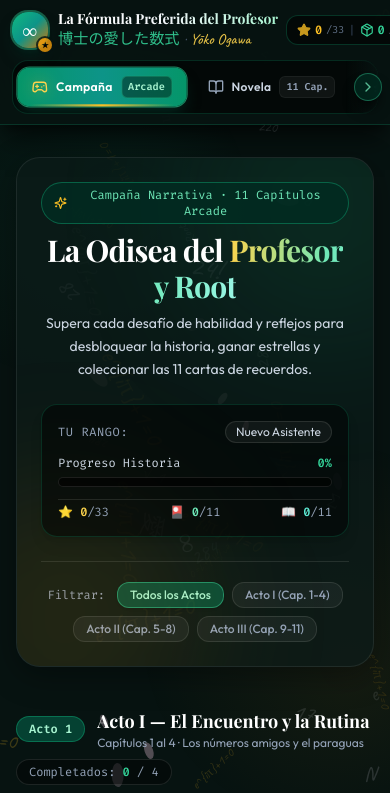
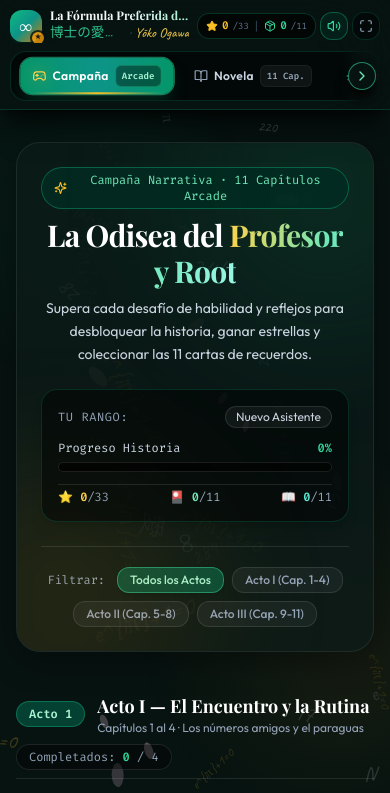
Before and after one commit to Elubiz-Dev/-La-F-rmula-Preferida-del-Profesor-game, a React (Vite) app: page / in a window 390 px wide. Shown: the top 793 px of the page. Built offline with nearby package versions, Linux system fonts and the light colour scheme; a web font is replaced by a local one.

Commit message:
fix(navbar): solucionar desbordamiento en movil, evitar desplazamiento horizontal de la pagina y ajustar visualizacion de pestanas

```diff
--- a/src/components/Navbar.jsx
+++ b/src/components/Navbar.jsx
@@ -33,13 +33,13 @@ export const Navbar = ({ activeTab, setActiveTab, soundEnabled, toggleSoundHandl
     { id: 'quiz', label: 'Trivia', icon: Award, badge: 'Diploma' },
   ];
 
-  // Chequear límites de scroll horizontal
+  // Chequear límites de scroll horizontal estrictamente dentro del contenedor
   const updateScrollIndicators = useCallback(() => {
     const el = scrollContainerRef.current;
     if (!el) return;
     const { scrollLeft, scrollWidth, clientWidth } = el;
-    setCanScrollLeft(scrollLeft > 4);
-    setCanScrollRight(scrollLeft + clientWidth < scrollWidth - 4);
+    setCanScrollLeft(scrollLeft > 6);
+    setCanScrollRight(scrollLeft + clientWidth < scrollWidth - 6);
   }, []);
 
   useEffect(() => {
@@ -60,14 +60,18 @@ export const Navbar = ({ activeTab, setActiveTab, soundEnabled, toggleSoundHandl
     };
   }, [updateScrollIndicators]);
 
-  // Centrar pestaña activa al cambiar o cargar
+  // Centrar pestaña activa usando scrollTo del contenedor para evitar desplazar la ventana del navegador
   useEffect(() => {
+    const container = scrollContainerRef.current;
     const activeEl = tabRefs.current[activeTab];
-    if (activeEl && scrollContainerRef.current) {
-      activeEl.scrollIntoView({
-        behavior: 'smooth',
-        inline: 'center',
-        block: 'nearest'
+    if (activeEl && container) {
+      const containerRect = container.getBoundingClientRect();
+      const elRect = activeEl.getBoundingClientRect();
+      const targetScroll = container.scrollLeft + (elRect.left - containerRect.left) - (containerRect.width / 2) + (elRect.width / 2);
+
+      container.scrollTo({
+        left: Math.max(0, targetScroll),
+        behavior: 'smooth'
       });
     }
     updateScrollIndicators();
@@ -105,7 +109,6 @@ export const Navbar = ({ activeTab, setActiveTab, soundEnabled, toggleSoundHandl
   };
 
   const handleTabClick = (id) => {
-    // Si arrastró, evitar registrar click
     if (hasDraggedRef.current) {
       hasDraggedRef.current = false;
       return;
@@ -115,51 +118,51 @@ export const Navbar = ({ activeTab, setActiveTab, soundEnabled, toggleSoundHandl
   };
 
   return (
-    <header className="sticky top-0 z-50 bg-[#071311]/90 backdrop-blur-2xl border-b border-emerald-500/20 px-3 sm:px-5 py-2.5 sm:py-3 shadow-xl shadow-black/50 transition-all">
-      <div className="max-w-7xl mx-auto flex flex-col gap-2.5">
+    <header className="sticky top-0 z-50 bg-[#071311]/95 backdrop-blur-2xl border-b border-emerald-500/20 px-2.5 sm:px-5 py-2 sm:py-2.5 shadow-xl shadow-black/60 transition-all w-full max-w-full overflow-hidden">
+      <div className="max-w-7xl mx-auto flex flex-col gap-2 w-full min-w-0">
 
         {/* Fila Principal: Logo + Métricas y Controles */}
-        <div className="flex items-center justify-between gap-2 sm:gap-4">
+        <div className="flex items-center justify-between gap-2 w-full min-w-0">
 
-          {/* Logo & Título */}
+          {/* Logo & Título (Auto-adaptable a pantallas pequeñas) */}
           <div
             onClick={() => { playSound('click'); setActiveTab('campaign'); }}
-            className="flex items-center gap-2.5 sm:gap-3 cursor-pointer group select-none shrink-0"
+            className="flex items-center gap-2 sm:gap-3 cursor-pointer group select-none min-w-0 flex-1 overflow-hidden"
           >
-            <div className="relative">
-              <div className="w-9 h-9 sm:w-11 sm:h-11 rounded-2xl bg-gradient-to-br from-emerald-500 via-teal-600 to-amber-600 flex items-center justify-center shadow-lg shadow-emerald-950/60 ring-2 ring-emerald-400/40 text-white font-serif text-xl sm:text-2xl font-bold group-hover:scale-105 transition-transform">
+            <div className="relative shrink-0">
+              <div className="w-8 h-8 sm:w-10 sm:h-10 rounded-xl sm:rounded-2xl bg-gradient-to-br from-emerald-500 via-teal-600 to-amber-600 flex items-center justify-center shadow-lg shadow-emerald-950/60 ring-1.5 sm:ring-2 ring-emerald-400/40 text-white font-serif text-lg sm:text-2xl font-bold group-hover:scale-105 transition-transform">
                 <span>∞</span>
               </div>
-              <div className="absolute -bottom-1 -right-1 w-3.5 h-3.5 sm:w-4 sm:h-4 rounded-full bg-amber-500 ring-2 ring-[#071311] flex items-center justify-center text-[8px] sm:text-[9px] font-bold text-black animate-pulse">
+              <div className="absolute -bottom-0.5 -right-0.5 w-3 h-3 sm:w-3.5 sm:h-3.5 rounded-full bg-amber-500 ring-2 ring-[#071311] flex items-center justify-center text-[7px] sm:text-[8px] font-bold text-black animate-pulse">
                 ★
               </div>
             </div>
-            <div>
-              <h1 className="text-sm sm:text-base md:text-lg font-extrabold font-serif text-transparent bg-clip-text bg-gradient-to-r from-white via-slate-100 to-emerald-200 leading-tight">
+            <div className="min-w-0 flex-1">
+              <h1 className="text-xs sm:text-base md:text-lg font-extrabold font-serif text-transparent bg-clip-text bg-gradient-to-r from-white via-slate-100 to-emerald-200 leading-tight truncate">
                 La Fórmula Preferida del Profesor
               </h1>
-              <p className="text-[10px] sm:text-xs text-emerald-400/90 font-medium flex items-center gap-1 sm:gap-1.5" style={{ fontFamily: 'Caveat, cursive', fontSize: '0.95rem' }}>
-                <span>博士の愛した数式</span>
-                <span className="text-slate-600">·</span>
-                <span className="text-amber-300/90">Yōko Ogawa</span>
+              <p className="text-[10px] sm:text-xs text-emerald-400/90 font-medium flex items-center gap-1 truncate" style={{ fontFamily: 'Caveat, cursive', fontSize: '0.85rem' }}>
+                <span className="truncate">博士の愛した数式</span>
+                <span className="text-slate-600 shrink-0">·</span>
+                <span className="text-amber-300/90 shrink-0">Yōko Ogawa</span>
               </p>
             </div>
           </div>
 
-          {/* Estadísticas de jugador + Controles */}
-          <div className="flex items-center gap-1.5 sm:gap-2.5 shrink-0">
+          {/* Estadísticas de jugador + Controles (Compacto para móviles) */}
+          <div className="flex items-center gap-1 sm:gap-2 shrink-0">
             {/* Estrellas y cartas */}
-            <div className="flex items-center gap-1.5 sm:gap-2.5 px-2.5 sm:px-3 py-1.5 rounded-xl bg-black/50 border border-emerald-500/25 text-xs shadow-inner select-none">
-              <div className="flex items-center gap-1 text-amber-400 font-bold font-mono">
-                <Star className="w-3.5 h-3.5 fill-amber-400 text-amber-400 animate-pulse" />
-                <span className="text-xs sm:text-sm">{totalStars}</span>
-                <span className="text-[10px] text-slate-500 font-normal">/33</span>
+            <div className="flex items-center gap-1.5 sm:gap-2.5 px-2 sm:px-3 py-1 sm:py-1.5 rounded-xl bg-black/60 border border-emerald-500/25 text-xs shadow-inner select-none shrink-0">
+              <div className="flex items-center gap-1 text-amber-400 font-bold font-mono text-[11px] sm:text-xs">
+                <Star className="w-3 h-3 sm:w-3.5 sm:h-3.5 fill-amber-400 text-amber-400 shrink-0" />
+                <span>{totalStars}</span>
+                <span className="text-[9px] sm:text-[10px] text-slate-500 font-normal">/33</span>
               </div>
               <span className="text-slate-700">|</span>
-              <div className="flex items-center gap-1 text-emerald-400 font-bold font-mono">
-                <Package className="w-3.5 h-3.5 text-emerald-400" />
-                <span className="text-xs sm:text-sm">{totalCards}</span>
-                <span className="text-[10px] text-slate-500 font-normal">/11</span>
+              <div className="flex items-center gap-1 text-emerald-400 font-bold font-mono text-[11px] sm:text-xs">
+                <Package className="w-3 h-3 sm:w-3.5 sm:h-3.5 text-emerald-400 shrink-0" />
+                <span>{totalCards}</span>
+                <span className="text-[9px] sm:text-[10px] text-slate-500 font-normal">/11</span>
               </div>
             </div>
 
@@ -167,36 +170,36 @@ export const Navbar = ({ activeTab, setActiveTab, soundEnabled, toggleSoundHandl
             <button
               onClick={toggleSoundHandler}
               title={soundEnabled ? "Silenciar audio" : "Activar audio"}
-              className={`p-1.5 sm:p-2 rounded-xl border transition-all ${
+              className={`p-1.5 sm:p-2 rounded-xl border transition-all shrink-0 ${
                 soundEnabled
                   ? 'bg-emerald-950/50 border-emerald-500/40 text-emerald-400 hover:bg-emerald-900/60 hover:border-emerald-300 shadow-sm'
                   : 'bg-rose-950/40 border-rose-800/50 text-rose-400 hover:bg-rose-900/50'
               }`}
             >
-              {soundEnabled ? <Volume2 className="w-4 h-4" /> : <VolumeX className="w-4 h-4" />}
+              {soundEnabled ? <Volume2 className="w-3.5 h-3.5 sm:w-4 sm:h-4" /> : <VolumeX className="w-3.5 h-3.5 sm:w-4 sm:h-4" />}
             </button>
 
             {/* Botón Pantalla Completa */}
             <button
               onClick={toggleFullscreen}
               title="Pantalla completa"
-              className="p-1.5 sm:p-2 rounded-xl bg-black/50 border border-emerald-900/50 text-slate-400 hover:text-amber-400 hover:border-amber-500/40 transition-all"
+              className="p-1.5 sm:p-2 rounded-xl bg-black/50 border border-emerald-900/50 text-slate-400 hover:text-amber-400 hover:border-amber-500/40 transition-all shrink-0"
             >
-              {isFullscreen ? <Minimize className="w-4 h-4" /> : <Maximize className="w-4 h-4" />}
+              {isFullscreen ? <Minimize className="w-3.5 h-3.5 sm:w-4 sm:h-4" /> : <Maximize className="w-3.5 h-3.5 sm:w-4 sm:h-4" />}
             </button>
           </div>
 
         </div>
 
         {/* Fila de Navegación por pestañas deslizable */}
-        <div className="relative w-full">
+        <div className="relative w-full min-w-0 flex items-center">
 
           {/* Indicador / Flecha Izquierda */}
           {canScrollLeft && (
             <button
               onClick={() => scrollByAmount(-180)}
               title="Ver pestañas anteriores"
-              className="absolute left-0 top-1/2 -translate-y-1/2 z-20 w-7 h-7 sm:w-8 sm:h-8 rounded-full bg-emerald-950/90 border border-emerald-400/50 text-emerald-300 flex items-center justify-center shadow-lg shadow-black/80 hover:bg-emerald-900 hover:scale-110 active:scale-95 transition-all -ml-1 sm:-ml-2 backdrop-blur-md"
+              className="absolute left-1 z-30 w-7 h-7 rounded-full bg-[#071311]/95 border border-emerald-400/60 text-emerald-300 flex items-center justify-center shadow-lg shadow-black hover:bg-emerald-900/80 active:scale-90 transition-all backdrop-blur-md"
             >
               <ChevronLeft className="w-4 h-4" />
             </button>
@@ -204,7 +207,7 @@ export const Navbar = ({ activeTab, setActiveTab, soundEnabled, toggleSoundHandl
 
           {/* Máscara de desvanecimiento izquierda */}
           {canScrollLeft && (
-            <div className="absolute left-0 top-0 bottom-0 w-8 bg-gradient-to-r from-[#071311] to-transparent pointer-events-none z-10 rounded-l-2xl" />
+            <div className="absolute left-0 top-0 bottom-0 w-10 bg-gradient-to-r from-[#071311] via-[#071311]/80 to-transparent pointer-events-none z-20 rounded-l-2xl" />
           )}
 
           {/* Contenedor Navegable con Drag y Touch Scroll */}
@@ -214,7 +217,7 @@ export const Navbar = ({ activeTab, setActiveTab, soundEnabled, toggleSoundHandl
             onPointerMove={handlePointerMove}
             onPointerUp={handlePointerUp}
             onPointerCancel={handlePointerUp}
-            className="flex items-center gap-2 bg-black/50 p-1.5 rounded-2xl border border-emerald-500/20 shadow-inner overflow-x-auto no-scrollbar scroll-smooth touch-pan-x select-none cursor-grab active:cursor-grabbing w-full"
+            className="flex items-center gap-2 bg-black/55 p-1.5 px-2.5 sm:px-3 rounded-2xl border border-emerald-500/20 shadow-inner overflow-x-auto no-scrollbar scroll-smooth touch-pan-x select-none cursor-grab active:cursor-grabbing w-full min-w-0"
             style={{ overscrollBehaviorX: 'contain', WebkitOverflowScrolling: 'touch' }}
           >
             {tabs.map(({ id, label, icon: Icon, badge }) => {
@@ -224,16 +227,16 @@ export const Navbar = ({ activeTab, setActiveTab, soundEnabled, toggleSoundHandl
                   key={id}
                   ref={(el) => (tabRefs.current[id] = el)}
                   onClick={() => handleTabClick(id)}
-                  className={`shrink-0 relative flex items-center gap-2 px-3.5 sm:px-4 py-2 rounded-xl text-xs sm:text-sm font-semibold transition-all duration-300 whitespace-nowrap min-h-[38px] ${
+                  className={`shrink-0 relative flex items-center gap-1.5 sm:gap-2 px-3 sm:px-4 py-1.5 sm:py-2 rounded-xl text-xs sm:text-sm font-semibold transition-all duration-200 whitespace-nowrap min-h-[36px] sm:min-h-[40px] ${
                     isActive
-                      ? 'bg-gradient-to-r from-emerald-600 via-teal-600 to-emerald-600 text-white shadow-lg shadow-emerald-950/80 ring-1 ring-emerald-400/60 scale-[1.02]'
+                      ? 'bg-gradient-to-r from-emerald-600 via-teal-600 to-emerald-600 text-white shadow-lg shadow-emerald-950/80 ring-1 ring-emerald-400/60 scale-[1.01]'
                       : 'text-slate-300 hover:text-white hover:bg-white/5 border border-transparent hover:border-emerald-500/20'
                   }`}
                 >
-                  <Icon className={`w-4 h-4 shrink-0 transition-colors ${isActive ? 'text-amber-300 drop-shadow-[0_0_8px_rgba(251,191,36,0.6)]' : 'text-slate-400'}`} />
+                  <Icon className={`w-3.5 h-3.5 sm:w-4 sm:h-4 shrink-0 transition-colors ${isActive ? 'text-amber-300 drop-shadow-[0_0_8px_rgba(251,191,36,0.6)]' : 'text-slate-400'}`} />
                   <span className="tracking-wide">{label}</span>
                   {badge && (
-                    <span className={`text-[10px] px-1.5 py-0.5 rounded-md font-mono shrink-0 transition-all ${
+                    <span className={`text-[9px] sm:text-[10px] px-1.5 py-0.5 rounded-md font-mono shrink-0 transition-all ${
                       isActive
                         ? 'bg-black/40 text-emerald-200 border border-emerald-400/30'
                         : 'bg-white/5 text-slate-400 border border-white/5'
@@ -242,7 +245,7 @@ export const Navbar = ({ activeTab, setActiveTab, soundEnabled, toggleSoundHandl
                     </span>
                   )}
                   {isActive && (
-                    <span className="absolute bottom-0 left-3 right-3 h-[2px] bg-gradient-to-r from-transparent via-amber-400 to-transparent rounded-full" />
+                    <span className="absolute bottom-0 left-2.5 right-2.5 h-[2px] bg-gradient-to-r from-transparent via-amber-400 to-transparent rounded-full" />
                   )}
                 </button>
               );
@@ -251,7 +254,7 @@ export const Navbar = ({ activeTab, setActiveTab, soundEnabled, toggleSoundHandl
 
           {/* Máscara de desvanecimiento derecha */}
           {canScrollRight && (
-            <div className="absolute right-0 top-0 bottom-0 w-8 bg-gradient-to-l from-[#071311] to-transparent pointer-events-none z-10 rounded-r-2xl" />
+            <div className="absolute right-0 top-0 bottom-0 w-10 bg-gradient-to-l from-[#071311] via-[#071311]/80 to-transparent pointer-events-none z-20 rounded-r-2xl" />
           )}
 
           {/* Indicador / Flecha Derecha */}
@@ -259,7 +262,7 @@ export const Navbar = ({ activeTab, setActiveTab, soundEnabled, toggleSoundHandl
             <button
               onClick={() => scrollByAmount(180)}
               title="Ver más pestañas"
-              className="absolute right-0 top-1/2 -translate-y-1/2 z-20 w-7 h-7 sm:w-8 sm:h-8 rounded-full bg-emerald-950/90 border border-emerald-400/50 text-emerald-300 flex items-center justify-center shadow-lg shadow-black/80 hover:bg-emerald-900 hover:scale-110 active:scale-95 transition-all -mr-1 sm:-mr-2 backdrop-blur-md animate-pulse"
+              className="absolute right-1 z-30 w-7 h-7 rounded-full bg-[#071311]/95 border border-emerald-400/60 text-emerald-300 flex items-center justify-center shadow-lg shadow-black hover:bg-emerald-900/80 active:scale-90 transition-all backdrop-blur-md"
             >
               <ChevronRight className="w-4 h-4" />
             </button>
--- a/src/index.css
+++ b/src/index.css
@@ -3,12 +3,16 @@
 @tailwind utilities;
 
 @layer base {
+  html, body, #root {
+    width: 100%;
+    max-width: 100%;
+    overflow-x: hidden;
+  }
   body {
     background-color: #071210;
     color: #f1f5f9;
     font-family: 'Outfit', sans-serif;
     user-select: none;
-    overflow-x: hidden;
   }
 }
 
```
